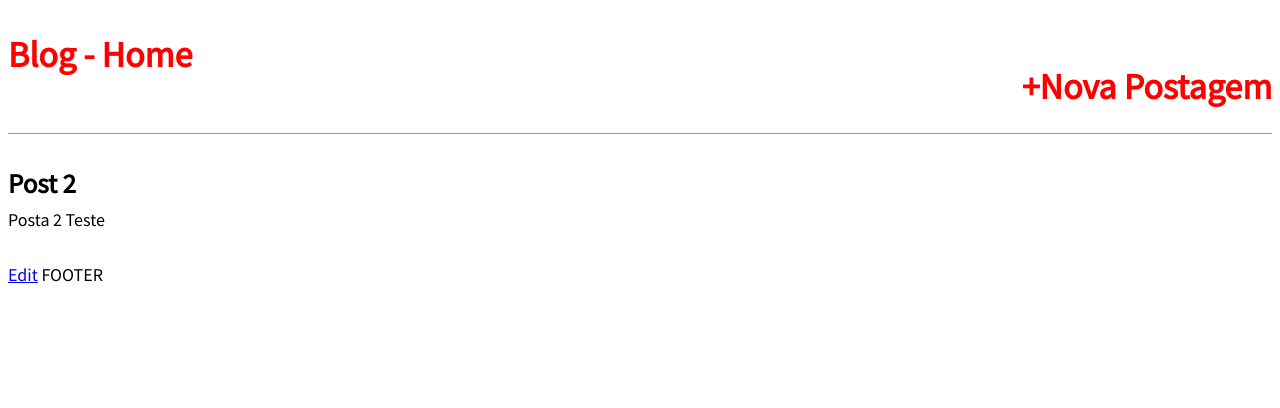
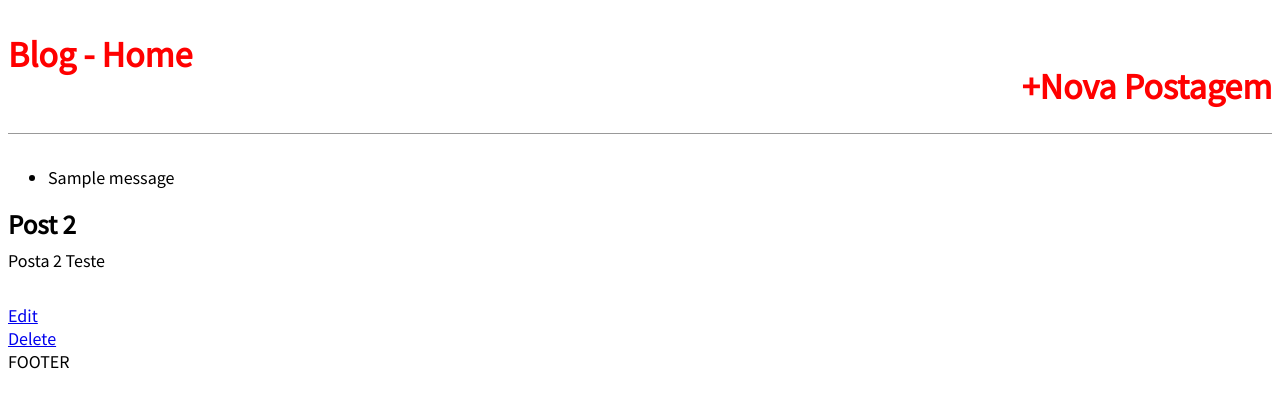
Before and after one commit to rodrigostellitano/ProjectDjango_JonCode, a Django app: a page that uses blog/templates/blog/post_detail.html in a window 1280 px wide. Shown: the top 408 px of the page. Run offline with Django 3.2, Linux system fonts and the light colour scheme; data comes from the database, SQL or seed files in the repository; both versions use the stored data as it was after the commit; one stand-in notice (Sample message) is shown.

Commit message:
Sixth Commit

```diff
--- a/blog/models.py
+++ b/blog/models.py
@@ -43,6 +43,9 @@ class Post(models.Model):
         return reverse('post_update', args=[self.slug])
 
 
+    def get_absolute_url_delete(self):
+        return reverse('post_delete', args=[self.slug])
+
 
     class Meta:
         ordering = ('published',)
--- a/templates/base.html
+++ b/blog/templates/base.html
@@ -31,7 +31,7 @@
     </div>
 
 
-    {% block footer %}FOOTER {% endblock footer %}
+    {% block footer %}<br>FOOTER {% endblock footer %}
 
 </body>
 </html>
--- a/blog/templates/blog/post_detail.html
+++ b/blog/templates/blog/post_detail.html
@@ -5,6 +5,16 @@
 
 
 {% block content %}
+
+        {% if messages %}
+                <ul class="messages">
+                        {% for message in messages %}
+                                <li{% if message.tags %} class="{{ message.tags }}"{% endif %}>{{ message }}</li>
+                        {% endfor %}
+                </ul>
+        {% endif %}
+
+
 
 
         <div class='post-entry'>
@@ -14,8 +24,8 @@
 
         </div>
 
-        <a href="{{ object.get_absolute_url_update}}">Edit</a>
-
+        <a href="{{ object.get_absolute_url_update}}">Edit</a><br>
+        <a href="{{ object.get_absolute_url_delete}}">Delete</a>
 
 
 
--- a/blog/urls.py
+++ b/blog/urls.py
@@ -8,5 +8,5 @@ urlpatterns = [
     path('post/new/', views.BlogCreateView.as_view() , name="post_new"),
     path('post/<slug:slug>/', views.BlogDetailView.as_view() , name="post_detail"),
     path('post/<slug:slug>/edit', views.BlogUpdateView.as_view() , name="post_update"),
-
+    path('post/<slug:slug>/delete', views.BlogDeleteView.as_view() , name="post_delete"),
 ]
--- a/blog/views.py
+++ b/blog/views.py
@@ -1,6 +1,9 @@
 from django.shortcuts import render
-from django.views.generic import ListView, DetailView, UpdateView
+from django.contrib.messages.views import SuccessMessageMixin
+from django.contrib import messages
+from django.views.generic import ListView, DetailView, UpdateView, DeleteView
 from django.views.generic.edit import CreateView
+from django.urls import reverse_lazy
 from . models import Post
 
 
@@ -19,12 +22,40 @@ class BlogDetailView(DetailView):
     #context_object_name = 'custom'
 
 
-class BlogCreateView(CreateView):
+class BlogCreateView(SuccessMessageMixin,CreateView):
     model = Post
     template_name = 'blog/post_new.html'
     fields = '__all__'
+    success_message = "%(fields)s - criado com sucesso!"
 
-class BlogUpdateView(UpdateView):
+    def get_success_message(self, cleaned_data):
+        return self.success_message % dict(
+            cleaned_data,
+            fields=self.object.title,
+        )
+
+
+
+class BlogUpdateView(SuccessMessageMixin, UpdateView):
     model = Post
     template_name = 'blog/post_update.html'
     fields = ('title','content')
+    success_message = "%(fields)s - alterado com sucesso!"
+
+    def get_success_message(self, cleaned_data):
+        return self.success_message % dict(
+            cleaned_data,
+            fields=self.object.title,
+        )
+
+
+class BlogDeleteView(SuccessMessageMixin,DeleteView):
+    model = Post
+    template_name = 'blog/post_delete.html'
+    success_url = reverse_lazy('home')
+
+    success_message = "Deletado com sucesso!"
+
+    def delete(self, request, *args,**kwargs):
+        messages.success(self.request,self.success_message)
+        return super(BlogDeleteView,self).delete(request,*args, **kwargs)
```
Also changed, not shown: blog/templates/blog/home.html (+9 -0 lines), blog/templates/blog/post_delete.html (added, +20 -0 lines), db.sqlite3.
